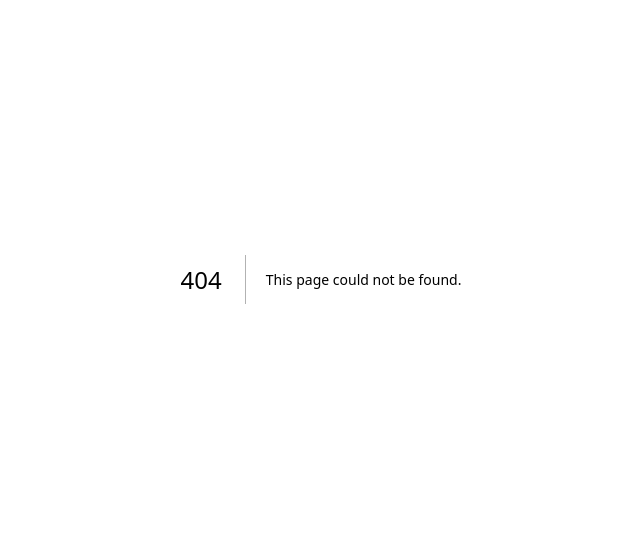
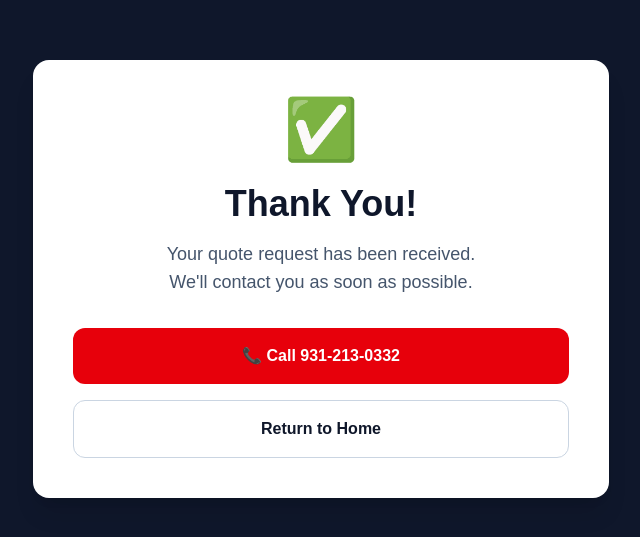
Before and after one commit to volunteerstatebincleaners/volunteer-state-bin-cleaners, a Next.js app: page /thank-you in a window 1280 px wide. Before the commit this address had no page. Shown: the part 121-658 px from the top of the page, without its empty margins (319-959 px from the left). Built offline with nearby package versions, Linux system fonts and the light colour scheme.

Commit message:
Replace quote form

```diff
--- a/app/components/QuoteForm.tsx
+++ b/app/components/QuoteForm.tsx
@@ -2,16 +2,15 @@ export default function QuoteForm() {
   return (
     <section id="quote" className="bg-slate-900 py-24">
       <div className="max-w-3xl mx-auto px-6">
-        <div className="text-center mb-10">
+        <div className="text-center mb-12">
           <span className="bg-red-600 text-white px-4 py-2 rounded-full font-semibold">
             Free Quote
           </span>
-          <h2 className="text-5xl font-bold text-white mt-4">
+          <h2 className="text-5xl font-extrabold text-white mt-4">
             Request Your Free Quote
           </h2>
-          <p className="text-slate-300 mt-5">
-            Fill out the form below and we'll contact you with a free,
-            no-obligation estimate.
+          <p className="text-slate-300 mt-5 text-xl">
+            Fill out the form below and we'll contact you as soon as possible.
           </p>
         </div>
         <form
@@ -20,36 +19,42 @@ export default function QuoteForm() {
           className="space-y-4"
         >
           <input
+            type="hidden"
+            name="_next"
+            value="https://volunteerstatebincleaners.com/thank-you"
+          />
+          <input
             type="text"
             name="name"
             placeholder="Full Name"
             required
-            className="w-full rounded-lg border border-slate-300 bg-white p-4 text-slate-900"
+            className="w-full rounded-lg border border-slate-300 bg-white text-slate-900 p-4"
           />
           <input
             type="tel"
             name="phone"
             placeholder="Phone Number"
             required
-            className="w-full rounded-lg border border-slate-300 bg-white p-4 text-slate-900"
+            className="w-full rounded-lg border border-slate-300 bg-white text-slate-900 p-4"
           />
           <input
             type="email"
             name="email"
             placeholder="Email Address"
             required
-            className="w-full rounded-lg border border-slate-300 bg-white p-4 text-slate-900"
+            className="w-full rounded-lg border border-slate-300 bg-white text-slate-900 p-4"
           />
           <input
             type="text"
             name="city"
             placeholder="City"
-            className="w-full rounded-lg border border-slate-300 bg-white p-4 text-slate-900"
+            required
+            className="w-full rounded-lg border border-slate-300 bg-white text-slate-900 p-4"
           />
           <select
             name="service"
             required
-            className="w-full rounded-lg border border-slate-300 bg-white p-4 text-slate-900"
+            className="w-full rounded-lg border border-slate-300 bg-white text-slate-900 p-4"
           >
             <option value="">Select Service</option>
             <option>Monthly Cleaning</option>
@@ -61,7 +66,7 @@ export default function QuoteForm() {
             name="message"
             rows={5}
             placeholder="Tell us about your bins..."
-            className="w-full rounded-lg border border-slate-300 bg-white p-4 text-slate-900"
+            className="w-full rounded-lg border border-slate-300 bg-white text-slate-900 p-4"
           />
           <button
             type="submit"
--- /dev/null
+++ b/app/thank-you/page.tsx
@@ -0,0 +1,29 @@
+export default function ThankYouPage() {
+  return (
+    <section className="min-h-screen bg-slate-900 flex items-center justify-center px-6">
+      <div className="max-w-xl w-full bg-white rounded-2xl shadow-xl p-10 text-center">
+        <div className="text-6xl mb-6">✅</div>
+        <h1 className="text-4xl font-bold text-slate-900 mb-4">
+          Thank You!
+        </h1>
+        <p className="text-slate-600 text-lg mb-8">
+          Your quote request has been received.
+          <br />
+          We'll contact you as soon as possible.
+        </p>
+        <a
+          href="tel:9312130332"
+          className="block w-full bg-red-600 hover:bg-red-700 text-white font-bold py-4 rounded-xl transition mb-4"
+        >
+          📞 Call 931-213-0332
+        </a>
+        <a
+          href="/"
+          className="block w-full border border-slate-300 py-4 rounded-xl font-semibold hover:bg-slate-100"
+        >
+          Return to Home
+        </a>
+      </div>
+    </section>
+  );
+}
```
